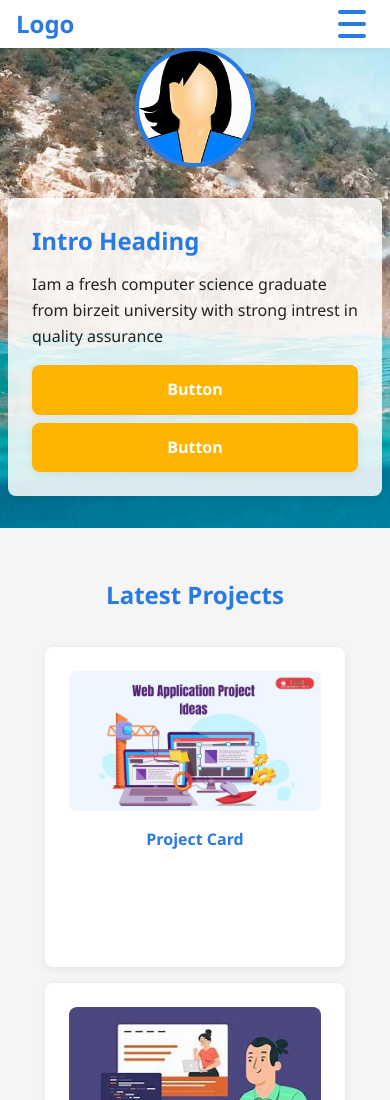
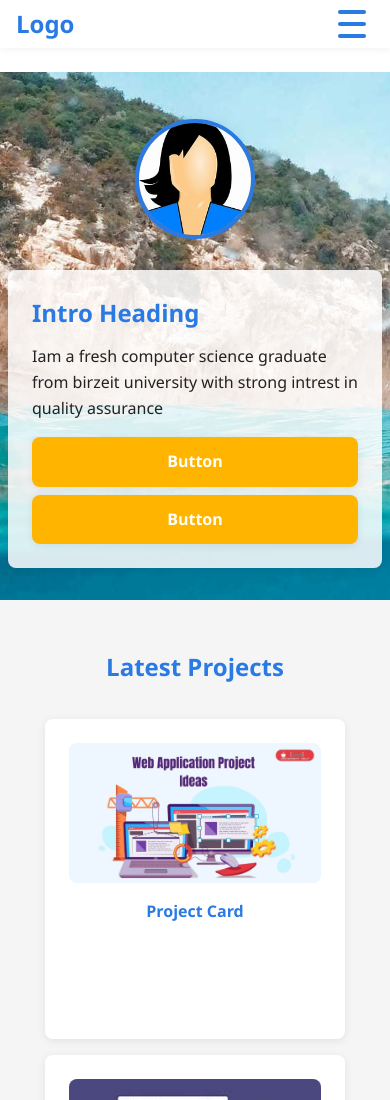
Before and after one commit to ImanSalameh/Project2, a website: page src/index.html in a window 390 px wide. Shown: the top 1100 px of the page. Drawn offline with nearby package versions, Linux system fonts and the light colour scheme; files that its build step writes are made by us from their sources.

Commit message:
Update responsiveness

```diff
--- a/src/scss/blocks/_header.scss
+++ b/src/scss/blocks/_header.scss
@@ -10,16 +10,18 @@
   top: 0;
   left: 0;
   width: 100%;
+  z-index: 1000;
   background: v.$background-color;
   box-shadow: 0 2px 8px rgba(0, 0, 0, 0.05);
-  z-index: 100;
   transition: height v.$transition-fast, background v.$transition-fast,
     padding v.$transition-fast;
   height: 4rem;
   padding: 0 2rem;
+  margin-bottom: 0;
   @include m.respond("sm") {
     height: 3rem;
     padding: 0 1rem;
+    margin-bottom: 1.5rem;
   }
 
   &__logo {
@@ -106,3 +108,10 @@
     }
   }
 }
+
+.intro-banner {
+  margin-top: 4rem;
+  @include m.respond("sm") {
+    margin-top: 4.5rem;
+  }
+}
```
